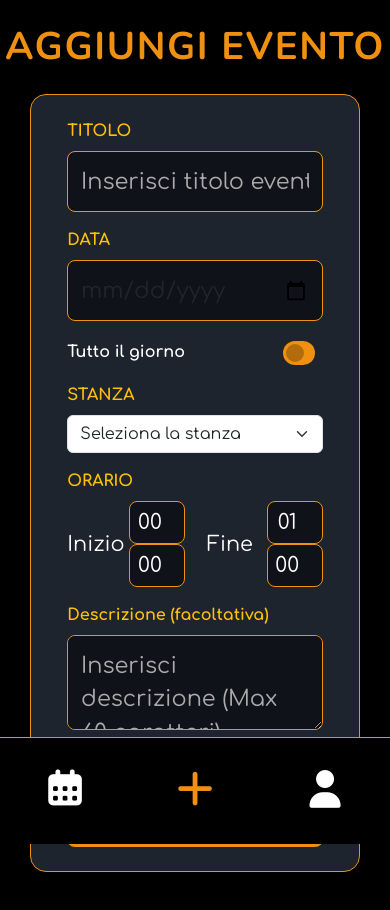
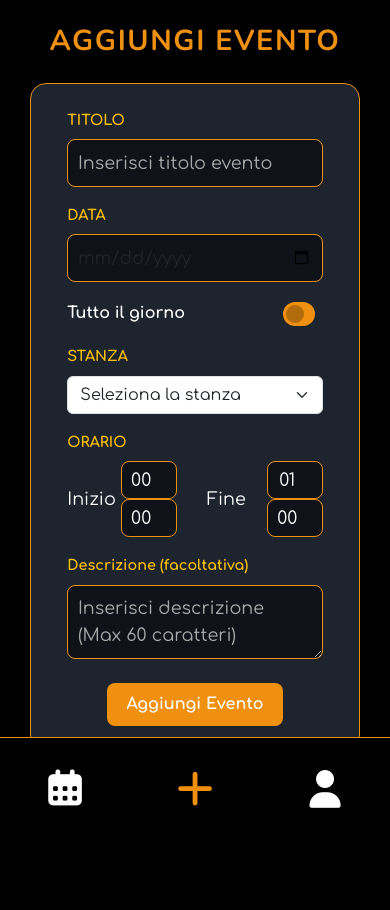
Before and after one commit to Johnnyfromtheblock4/osteoline-calendar, a React (Vite) app: page /AddEvent in a window 390 px wide. Shown: the top 910 px of the page. After the commit the page ends 844 px from the top, so only its background shows below. Built offline with nearby package versions, Linux system fonts and the light colour scheme.

Commit message:
[UPD] responsive btn

```diff
--- a/src/components/DetailEventHome.jsx
+++ b/src/components/DetailEventHome.jsx
@@ -30,13 +30,13 @@ const DetailEventHome = ({ selectedDate, onClose }) => {
           </div>
           <div className="actions d-flex align-items-center gap-3">
             <button
-              className="btn btn-warning"
+              className="btn btn-warning btn-add"
               onClick={() => setShowAddForm(true)}
               title="Aggiungi evento"
             >
               <i className="fa-solid fa-plus"></i>
             </button>
-            <button className="btn btn-danger" onClick={onClose}>
+            <button className="btn btn-danger btn-back" onClick={onClose}>
               Chiudi
             </button>
           </div>
--- a/src/styles/AddEvent.css
+++ b/src/styles/AddEvent.css
@@ -113,7 +113,31 @@
     width: 3.5rem;
   }
 
-  .event-popup-btn {
-    width: 100%;
+  .event-popup-btn,
+  .btn-cancel {
+    font-size: 1rem !important;
+    padding: 0.6rem 1.2rem !important;
+  }
+
+  .add-event-title {
+    font-size: 1.8rem;
+  }
+
+  .form-label {
+    font-size: 0.9rem;
+  }
+
+  .custom-input,
+  .custom-textarea {
+    font-size: 1.1rem;
+    padding: 0.6rem;
+  }
+
+  .time-input {
+    font-size: 1.1rem;
+  }
+
+  .custom-textarea {
+    min-height: 80px;
   }
 }
--- a/src/styles/DetailEventHome.css
+++ b/src/styles/DetailEventHome.css
@@ -43,7 +43,6 @@
   color: white !important;
 }
 
-
 /* Separator verticale */
 .separator-vertical {
   width: 2px;
```
